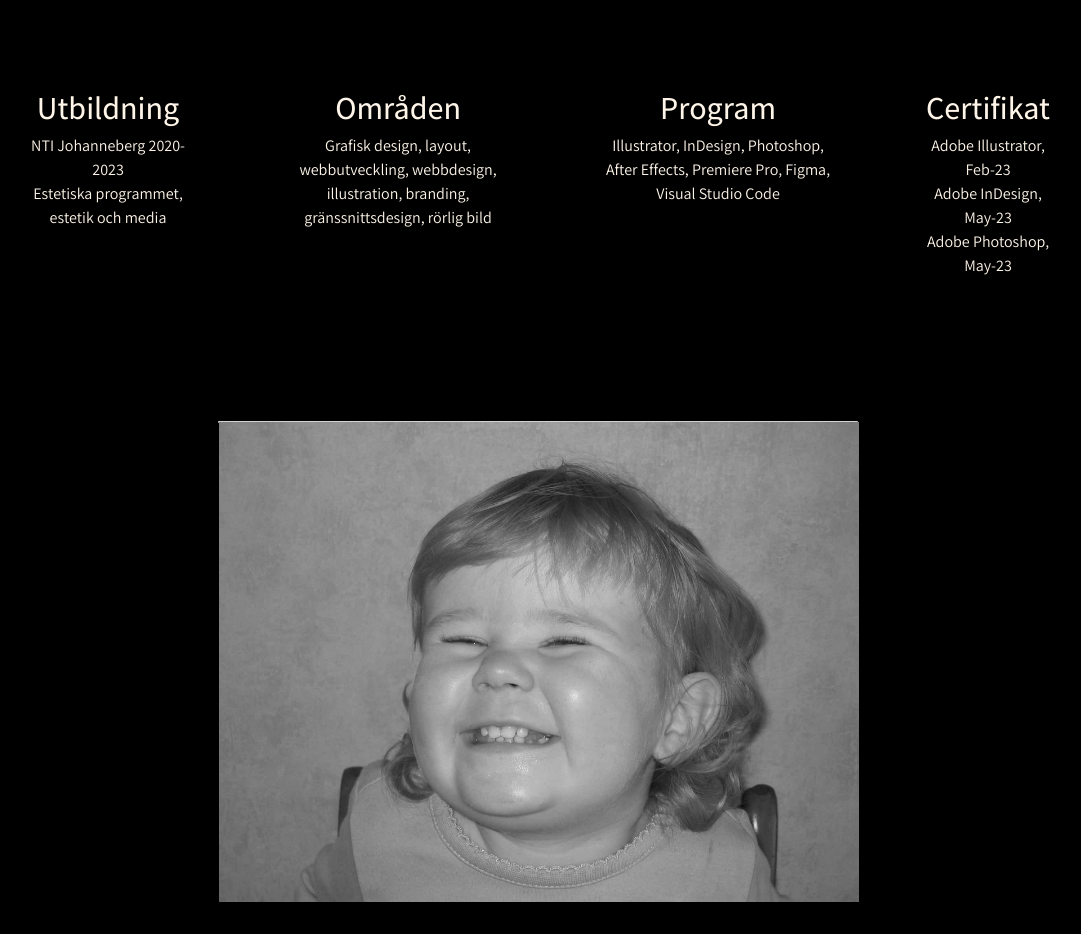
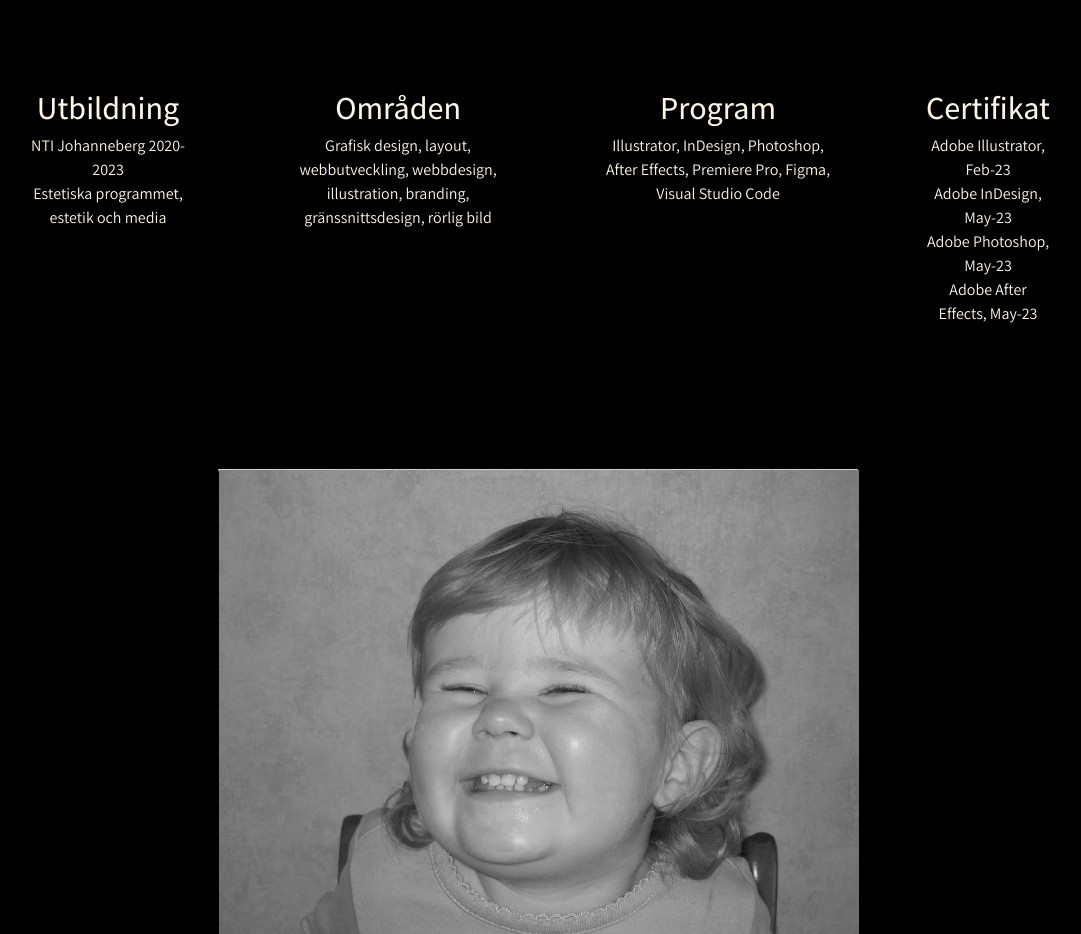
Before and after one commit to julia-davas-nti-johanneberg/juliaportfolio, a plain HTML site: page index.html in a window 1280 px wide. Shown: the part 1300-2234 px from the top of the page, without its empty margins (102-1183 px from the left). Drawn offline with nearby package versions, Linux system fonts and the light colour scheme.

Commit message:
Update index.html

```diff
--- a/index.html
+++ b/index.html
@@ -73,7 +73,7 @@
                 </div>
                 <div class="ommig-article certifikat">
                     <h2 class="ommig-rubrik">Certifikat</h2>
-                    <p class="ommig-text">Adobe Illustrator, Feb-23 <br> Adobe InDesign, May-23 <br> Adobe Photoshop, May-23</p>
+                    <p class="ommig-text">Adobe Illustrator, Feb-23 <br> Adobe InDesign, May-23 <br> Adobe Photoshop, May-23 <br> Adobe After Effects, May-23</p>
                 </div>
             </article>
             <article id="bild">
```
